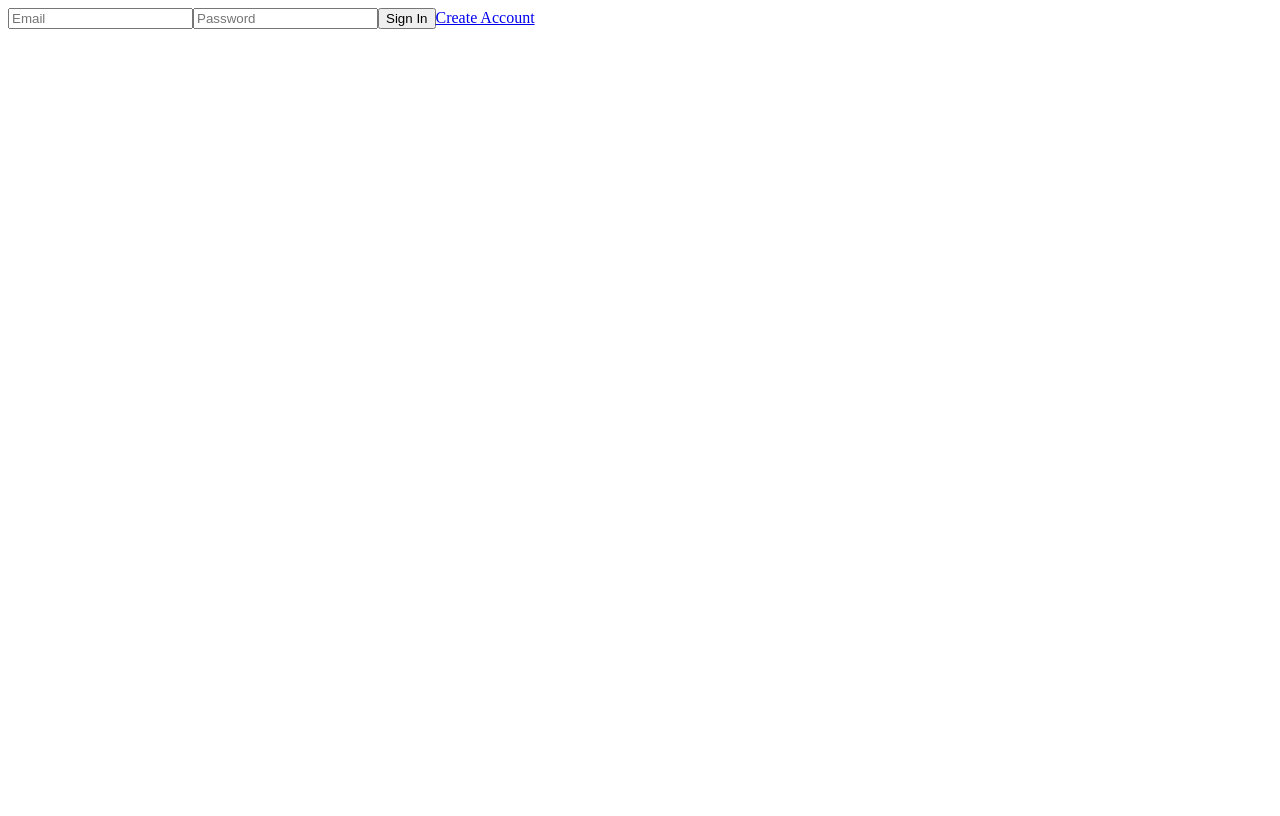
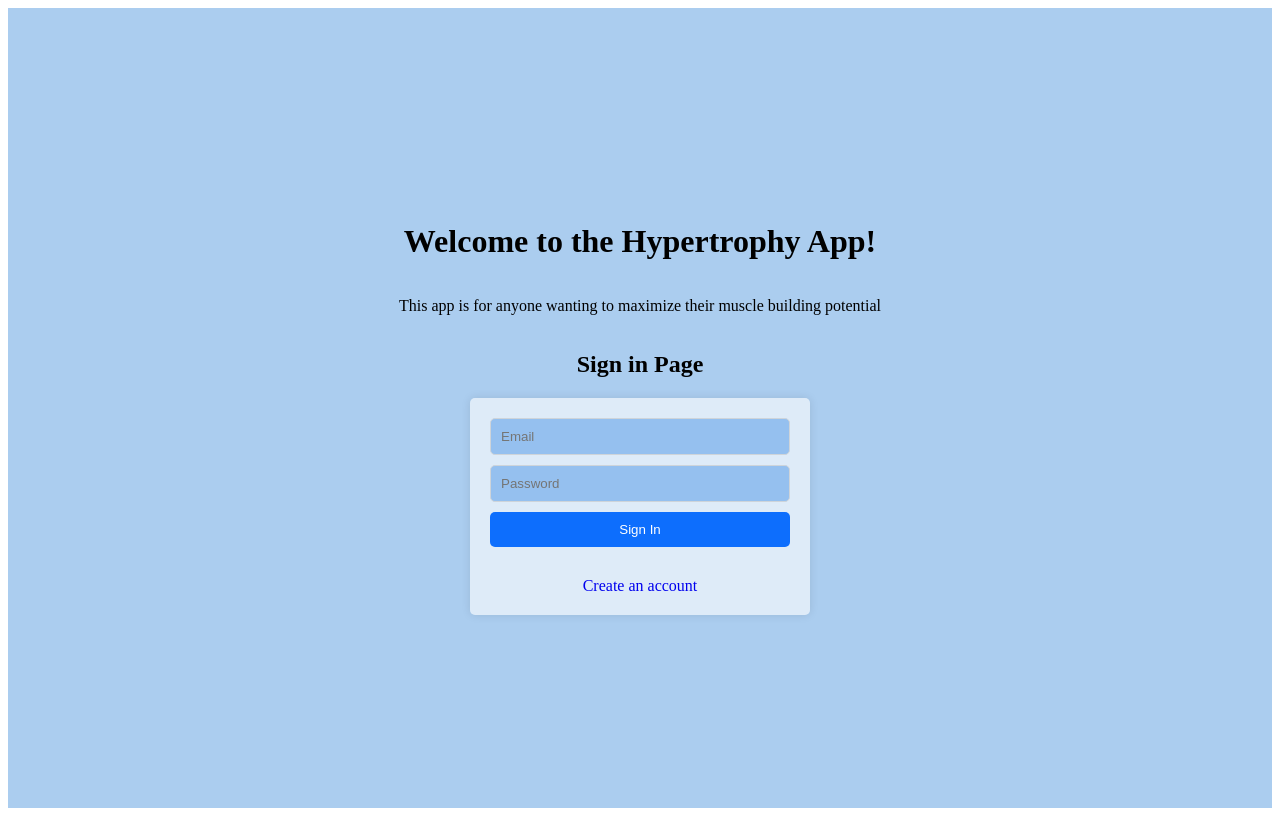
Before and after one commit to ZenTheMC/Zen-Training, a React (Create React App) app: page /signin in a window 1280 px wide. Built offline with nearby package versions, Linux system fonts and the light colour scheme; no server answers.

Commit message:
fixed styling signin/signup pages + autonavigation to signin or workout page when opening app (url/)

```diff
--- a/src/App.js
+++ b/src/App.js
@@ -15,6 +15,7 @@ const App = () => {
         <Route path="/signin" element={user ? <Navigate to="/workout" /> : <SignInForm />} />
         <Route path="/signup" element={<SignUpForm />} />
         <Route path="/workout" element={user ? <WorkoutForm /> : <Navigate to="/signin" />} />
+        <Route path="/*" element={<Navigate to="/signin" />} />
         {/* Add more routes as needed */}
       </Routes>
     </Router>
--- a/src/SignInForm.js
+++ b/src/SignInForm.js
@@ -1,7 +1,8 @@
-import React, { useState } from 'react';
+import React, { useState } from "react";
 import { signInWithEmailAndPassword } from "firebase/auth";
 import { auth } from "./Firebase";
-import { Link } from 'react-router-dom';
+import { Link } from "react-router-dom";
+import styles from "./SignInForm.module.css"
 
 const SignInForm = () => {
     const [email, setEmail] = useState('');
@@ -18,8 +19,13 @@ const SignInForm = () => {
     };
 
     return (
-        <form onSubmit={handleSubmit}>
+        <div className={styles.container}>
+            <h1>Welcome to the Hypertrophy App!</h1>
+            <p>This app is for anyone wanting to maximize their muscle building potential</p>
+            <h2>Sign in Page</h2>
+            <form className={styles.form} onSubmit={handleSubmit}>
                 <input
+                    className={styles.input}
                     type="email"
                     placeholder="Email"
                     value={email}
@@ -27,16 +33,18 @@ const SignInForm = () => {
                     required
                 />
                 <input
+                    className={styles.input}
                     type="password"
                     placeholder="Password"
                     value={password}
                     onChange={e => setPassword(e.target.value)}
                     required
                 />
-            <button type="submit">Sign In</button>
-            <Link to="/signup">Create Account</Link>
+                <button className={styles.button} type="submit">Sign In</button>
+                <Link className={styles.link} to="/signup">Create an account</Link>
                 {error && <p>{error}</p>}
             </form>
+        </div>
     );
 };
 
--- /dev/null
+++ b/src/SignInForm.module.css
@@ -0,0 +1,47 @@
+.container {
+    display: flex;
+    flex-direction: column;
+    justify-content: center;
+    align-items: center;
+    height: 100vh;
+    background-color: #abcdef;
+}
+
+.form {
+    display: flex;
+    flex-direction: column;
+    width: 300px;
+    padding: 20px;
+    border-radius: 5px;
+    border-radius: 5px;
+    box-shadow: 0px 0px 10px 0px rgba(0, 0, 0, 0.1);
+    background-color: #ffffff9d;
+}
+
+.input {
+    margin-bottom: 10px;
+    padding: 10px;
+    border-radius: 5px;
+    border: 1px solid #ced4da;
+    background-color: #95c0ef;
+}
+
+.button {
+    padding: 10px;
+    border: none;
+    border-radius: 5px;
+    background-color: #0d6efd;
+    color: #fff;
+    cursor: pointer;
+}
+
+.button:disabled {
+    background-color: #adb5bd;
+    cursor: not-allowed;
+}
+
+.link {
+    text-decoration: none;
+    align-self: center;
+    margin-top: 30px;
+}
--- a/src/SignUpForm.js
+++ b/src/SignUpForm.js
@@ -1,7 +1,8 @@
-import React, { useState } from 'react';
+import React, { useState } from "react";
 import { createUserWithEmailAndPassword } from "firebase/auth";
 import { auth } from "./Firebase";
-import { Link } from 'react-router-dom';
+import { Link } from "react-router-dom";
+import styles from "./SignUpForm.module.css"
 
 const SignUpForm = () => {
     const [email, setEmail] = useState('');
@@ -18,8 +19,13 @@ const SignUpForm = () => {
     };
 
     return (
-        <form onSubmit={handleSubmit}>
+        <div className={styles.container}>
+            <h1>Welcome to the Hypertrophy App!</h1>
+            <p>This app is for anyone wanting to maximize their muscle building potential</p>
+            <h2>Sign up Page</h2>
+            <form className={styles.form} onSubmit={handleSubmit}>
                 <input
+                    className={styles.input}
                     type="email"
                     placeholder="Email"
                     value={email}
@@ -27,16 +33,18 @@ const SignUpForm = () => {
                     required
                 />
                 <input
+                    className={styles.input}
                     type="password"
                     placeholder="Password"
                     value={password}
                     onChange={e => setPassword(e.target.value)}
                     required
                 />
-            <button type="submit">Sign Up</button>
-            <Link to="/signin">Sign In with your account</Link>
+                <button className={styles.button} type="submit">Sign Up</button>
+                <Link className={styles.link} to="/signin">Sign In with your account</Link>
                 {error && <p>{error}</p>}
             </form>
+        </div>
     );
 };
 
--- /dev/null
+++ b/src/SignUpForm.module.css
@@ -0,0 +1,47 @@
+.container {
+    display: flex;
+    flex-direction: column;
+    justify-content: center;
+    align-items: center;
+    height: 100vh;
+    background-color: #abcdef;
+}
+
+.form {
+    display: flex;
+    flex-direction: column;
+    width: 300px;
+    padding: 20px;
+    border-radius: 5px;
+    border-radius: 5px;
+    box-shadow: 0px 0px 10px 0px rgba(0, 0, 0, 0.1);
+    background-color: #ffffff9d;
+}
+
+.input {
+    margin-bottom: 10px;
+    padding: 10px;
+    border-radius: 5px;
+    border: 1px solid #ced4da;
+    background-color: #95c0ef;
+}
+
+.button {
+    padding: 10px;
+    border: none;
+    border-radius: 5px;
+    background-color: #0d6efd;
+    color: #fff;
+    cursor: pointer;
+}
+
+.button:disabled {
+    background-color: #adb5bd;
+    cursor: not-allowed;
+}
+
+.link {
+    text-decoration: none;
+    align-self: center;
+    margin-top: 30px;
+}
```
Lines whose indentation alone changed are shown as unchanged.
